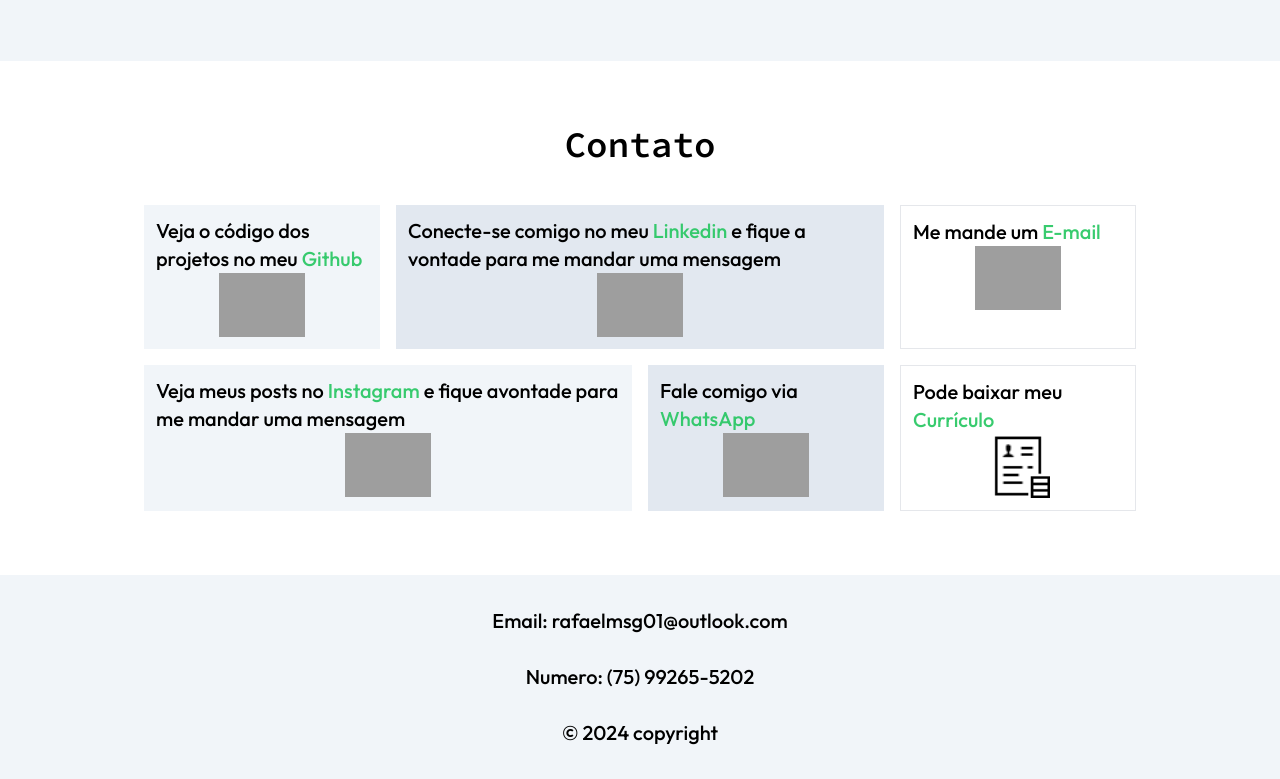
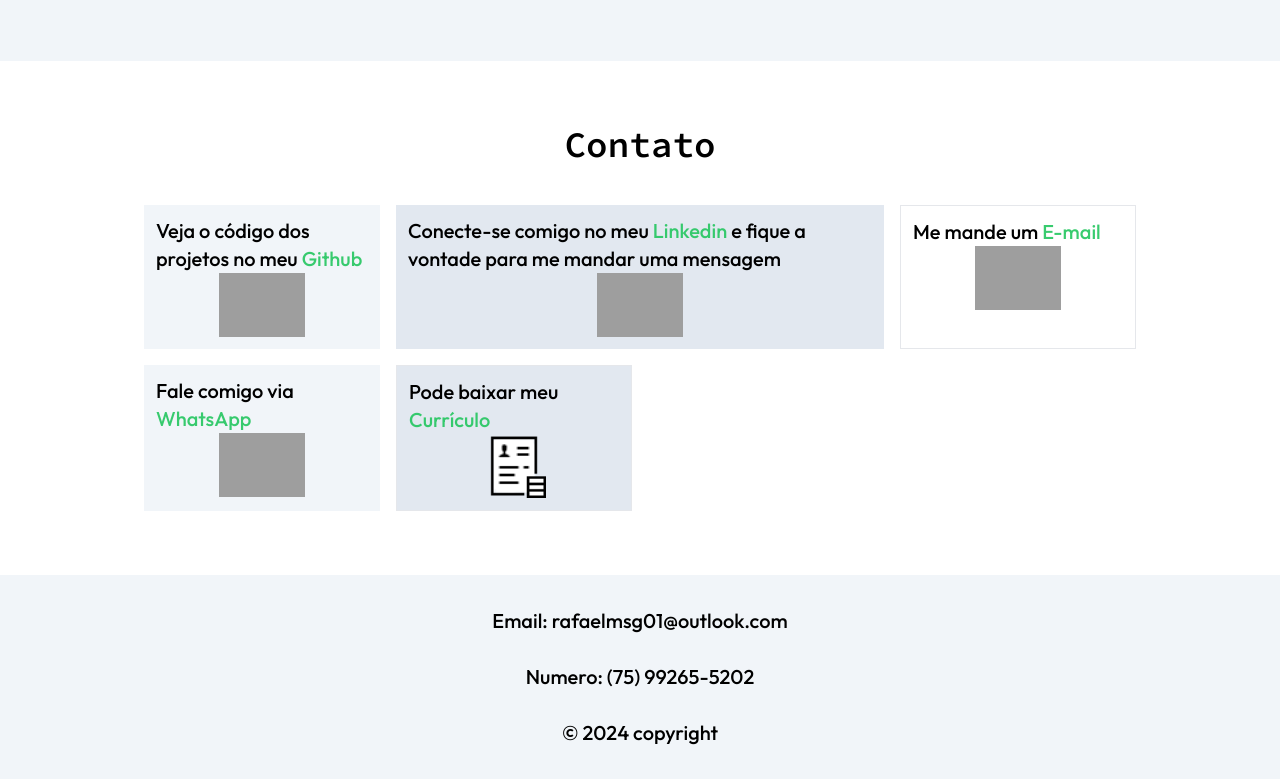
Before and after one commit to RafaelSd0/Portifolio, a website: page src/index.html in a window 1280 px wide. Shown: the part 3194-3973 px from the top of the page. Drawn offline with Linux system fonts and the light colour scheme; grey boxes are pictures that could not be loaded.

Commit message:
remove instagram

```diff
--- a/src/index.html
+++ b/src/index.html
@@ -258,28 +258,20 @@
                             <img  src="https://cdn.simpleicons.org/gmail" class="xl:h-16 md:h-12 h-8"/>
                         </a>
                     </li>
-                    <li class="bg-slate-100 dark:bg-slate-700 xl:p-3 p-2  space-y-3 col-span-2">
-                        <a  href="https://www.instagram.com/rafael700_">
-                        <p>Veja meus posts no <span class="text-green-500/90">Instagram</span> e fique avontade para me mandar uma mensagem </p>
-
-                            <img  src="https://cdn.simpleicons.org/instagram"  class="xl:h-16 md:h-12 h-8" />
-                        </a>
-                    </li>
-                    <li class="bg-slate-200 dark:bg-slate-800 xl:p-3 p-2  space-y-3 ">
+                    <li class="bg-slate-100 dark:bg-slate-700 xl:p-3 p-2  space-y-3 ">
                         <a href="https://wa.me/75992655202">
                             <p>Fale comigo via <span class="text-green-500/90">WhatsApp</span></p>
                             <img  src="https://cdn.simpleicons.org/WhatsApp"  class="xl:h-16 md:h-12 h-8"/>
                         </a>
                     </li>
 
-                    <li class=" border xl:p-3 p-2  space-y-3 dark:bg-slate-900 dark:border-none ">
+                    <li class=" bg-slate-200 border xl:p-3 p-2  space-y-3 dark:bg-slate-800 dark:border-none ">
                         <a href="/assets/Currículo Rafael Silva de Oliveira.pdf"  download>
                             <p>Pode baixar meu <span class="text-green-500/90">Currículo</span></p>
                             <img src="/assets/curriculo foto.png" alt="Curriculo"class="xl:h-16 md:h-12 h-8"  >
                         </a>
                     </li>
                 </ul>
-
             </nav>
         </section>
 
```
